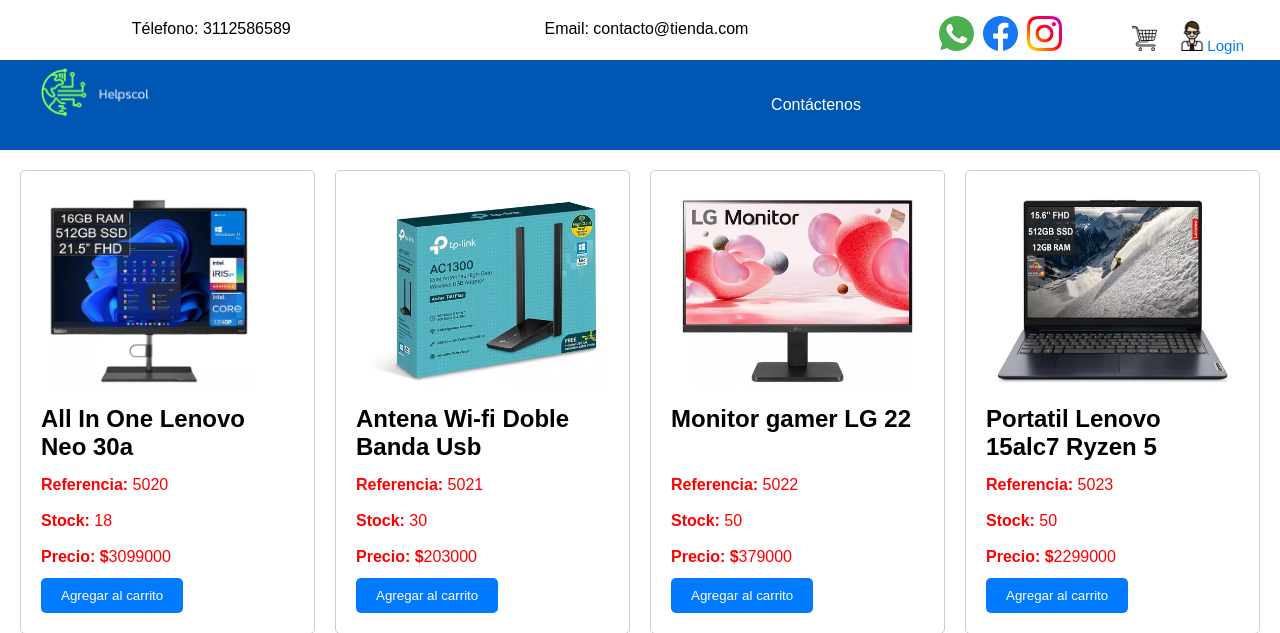
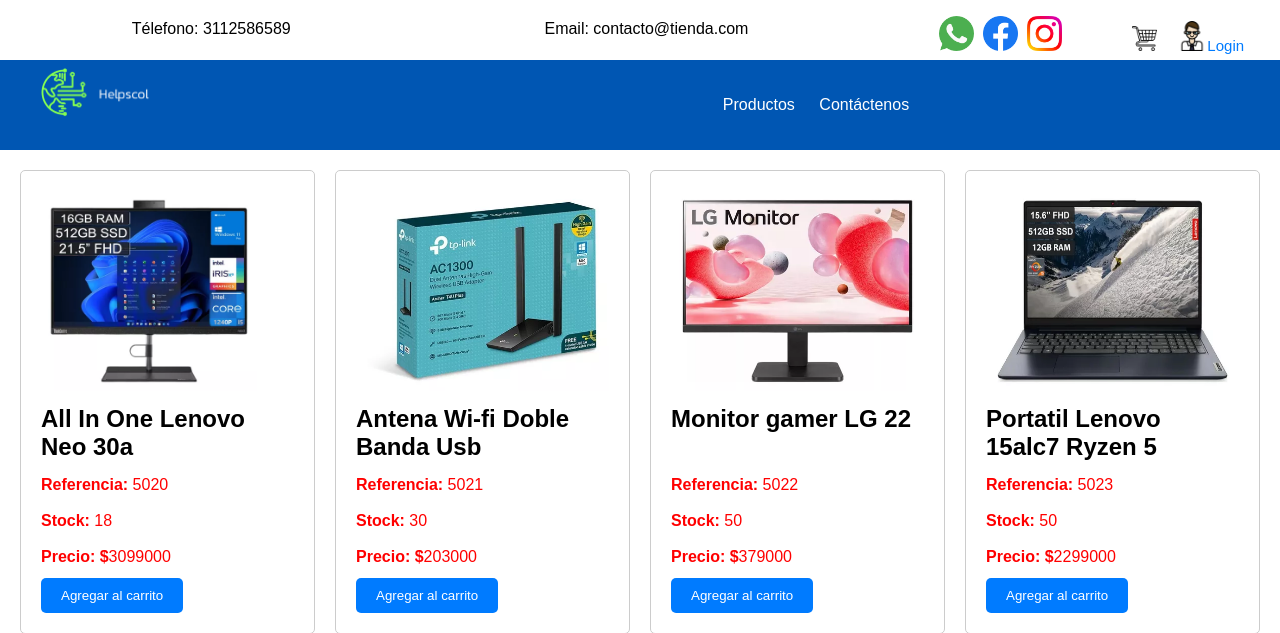
Before and after one commit to josebaqueror/ProyectoX, a PHP site: page / in a window 1280 px wide. Shown: the top 633 px of the page. Run offline with PHP 8.4, Linux system fonts and the light colour scheme; data comes from the database, SQL or seed files in the repository.

Commit message:
Update index.php

```diff
--- a/index.php
+++ b/index.php
@@ -98,6 +98,7 @@ $conn->close();
         <!--tabla de productos-->
         <nav>
           <ul>
+            <li><a href="index.php">Productos</a></li>
             <li><a href="contactenos.html">Contáctenos</a></li>
           </ul>
         </nav>
```
